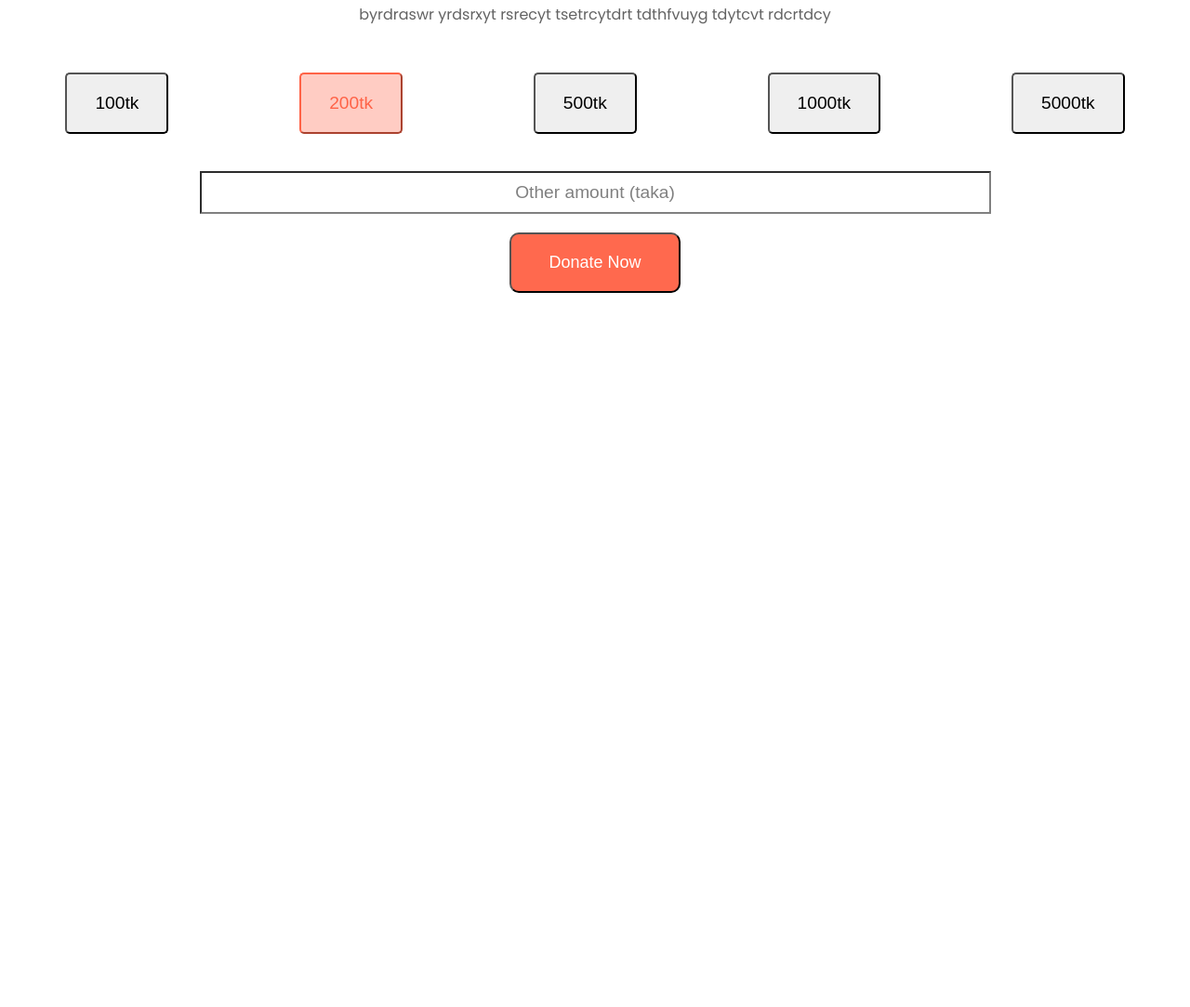
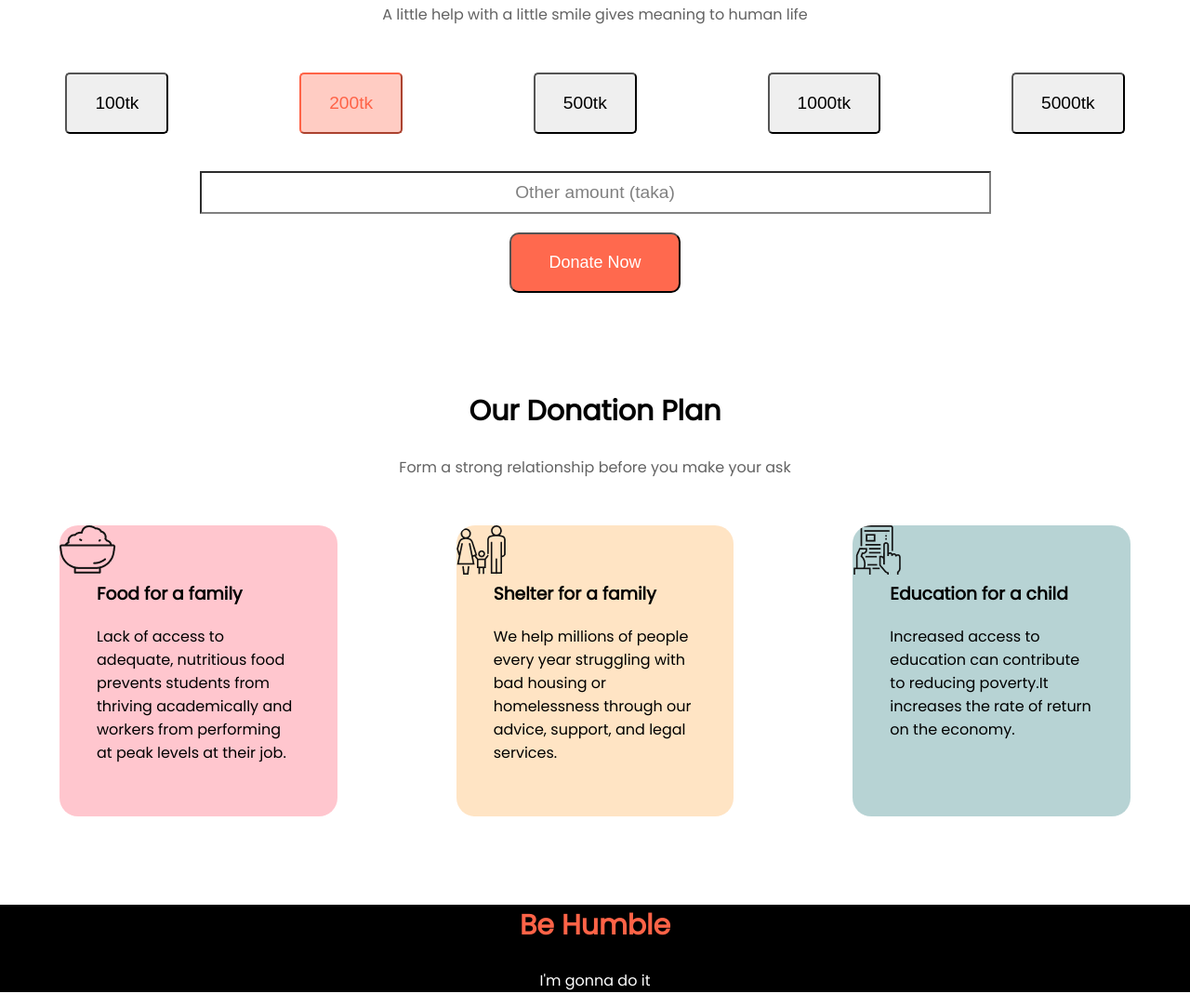
Before and after one commit to annurtasnimislam/assignment01, a plain HTML site: page index.html in a window 1280 px wide. Shown: the part 560-1643 px from the top of the page at 93% size. Before the commit the page ends 885 px from the top, so only its background shows below. Drawn offline with Linux system fonts and the light colour scheme; a web font is replaced by a local one.

Commit message:
complete

```diff
--- a/index.html
+++ b/index.html
@@ -20,11 +20,11 @@
     </div>
 
 
-    <div class="donate-today">
+    <div class="center-align">
         <h2>Donate Today</h2>
-        <p id="placeholder02">byrdraswr yrdsrxyt rsrecyt tsetrcytdrt tdthfvuyg tdytcvt rdcrtdcy</p>
+        <p id="placeholder02">A little help with a little smile gives meaning to human life</p>
     </div>
-    <div id="display-flex">
+    <div class="display-flex">
         <button class="customize-button">100tk</button>
         <button id="unique-color" class="customize-button">200tk</button>
         <button class="customize-button">500tk</button>
@@ -33,10 +33,31 @@
     </div>
     <form class="input-customize">
         <input id="input-field" type="text" value="Other amount (taka)"><br>
-        <input class="submit-button" type="submit" value="Donate Now">
+        <input id="submit-button" type="submit" value="Donate Now">
     </form>
+    <div class="center-align">
+        <h2>Our Donation Plan</h2>
+        <p id="placeholder02">Form a strong relationship before you make your ask</p>
+    </div>
+    <section class="display-flex">
+        <div class="box" id="food">
+            <h3>Food for a family</h3>
+            <p>Lack of access to adequate, nutritious food prevents students from thriving academically and workers from performing at peak levels at their job.</p>
+        </div>
+        <div class="box" id="shelter">
+            <h3>Shelter for a family</h3>
+            <p>We help millions of people every year struggling with bad housing or homelessness through our advice, support, and legal services.</p>
+        </div>
+        <div class="box" id="education">
+            <h3>Education for a child</h3>
+            <p>Increased access to education can contribute to reducing poverty.It increases the rate of return on the economy.</p>
+        </div>
+    </section>
 
 </body>
 
-
+<footer id="footer">
+    <h2 id="humble">Be Humble</h2>
+    <p>I'm gonna do it</p>
+</footer>
 </html>
--- a/style.css
+++ b/style.css
@@ -35,7 +35,7 @@ h2 {
     font-size: 30px;
 }
 
-.donate-today {
+.center-align {
     text-align: center;
     margin-bottom: 50px;
 }
@@ -43,7 +43,7 @@ h2 {
     color: rgba(0, 0, 0, 0.617);
 }
 
-#display-flex {
+.display-flex {
     display: flex;
 }
 
@@ -64,13 +64,14 @@ h2 {
     text-align: center;
     padding: 10px 10px;
 }
-.submit-button{
+#submit-button{
     text-decoration: none;
     padding: 20px 40px;
     border-radius: 10px;
     background-color: rgba(255, 99, 71, 0.958);
     color: white;
     font-size: large;
+    margin-bottom: 70px;
 }
 #input-field{
     border-color: gray;
@@ -80,3 +81,35 @@ h2 {
     font-size: larger;
     color: gray;
 }
+.box{
+    text-align: left;
+    width: 70%;
+    margin-bottom: 70px;
+    margin-left: 5%;
+    margin-right: 5%;
+    padding: 40px;
+    border-radius: 20px;
+}
+#food{
+    background-color: rgba(255, 182, 193, 0.781);
+    background-image: url(icons/food.png);
+    background-repeat: no-repeat;
+}
+#shelter{
+    background-color: bisque;
+    background-image: url(icons/shelter.png);
+    background-repeat: no-repeat;
+}
+#education{
+    background-color: rgba(95, 158, 160, 0.451);
+    background-image: url(icons/Frame-1.png);
+    background-repeat: no-repeat;
+}
+#footer{
+    background-color: black;
+    text-align: center;
+    color: white;
+}
+#humble{
+    color: tomato;
+}
```
